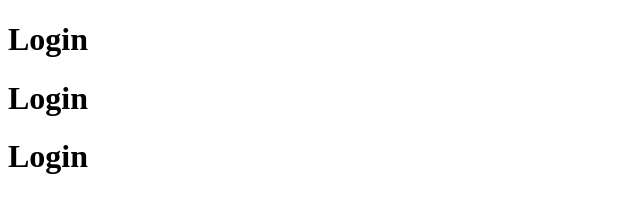
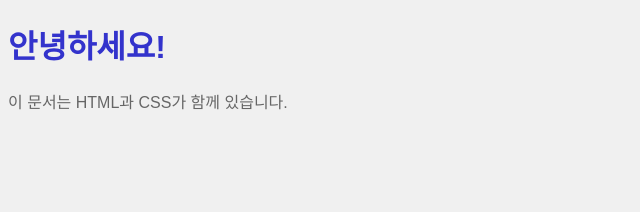
Before and after one commit to w-garden/resume, a plain HTML site: page login.html in a window 1280 px wide. Shown: the whole page, without its empty margins (0-640 px from the left). Drawn offline with Linux system fonts and the light colour scheme.

Commit message:
html commit~~!

```diff
--- a/login.html
+++ b/login.html
@@ -1,15 +1,25 @@
 <!DOCTYPE html>
-<html xmlns="http://www.w3.org/1999/xhtml"
-	xmlns:th="http://www.thymeleaf.org">
-  <head>
-    <meta charset="EUC-KR">
-    <title>Taco Cloud</title>
-  </head>
+<html lang="ko">
+<head>
+    <meta charset="UTF-8">
+    <title>CSS와 HTML 함께</title>
+    <style>
+        body {
+            background-color: #f0f0f0;
+            font-family: Arial, sans-serif;
+        }
 
-  <body>
-	<h1>Login</h1>
-	<h1>Login</h1>
-	<h1>Login</h1>
+        h1 {
+            color: #3333cc;
+        }
 
-  </body>
+        p {
+            color: #666666;
+        }
+    </style>
+</head>
+<body>
+<h1>안녕하세요!</h1>
+<p>이 문서는 HTML과 CSS가 함께 있습니다.</p>
+</body>
 </html>
```
